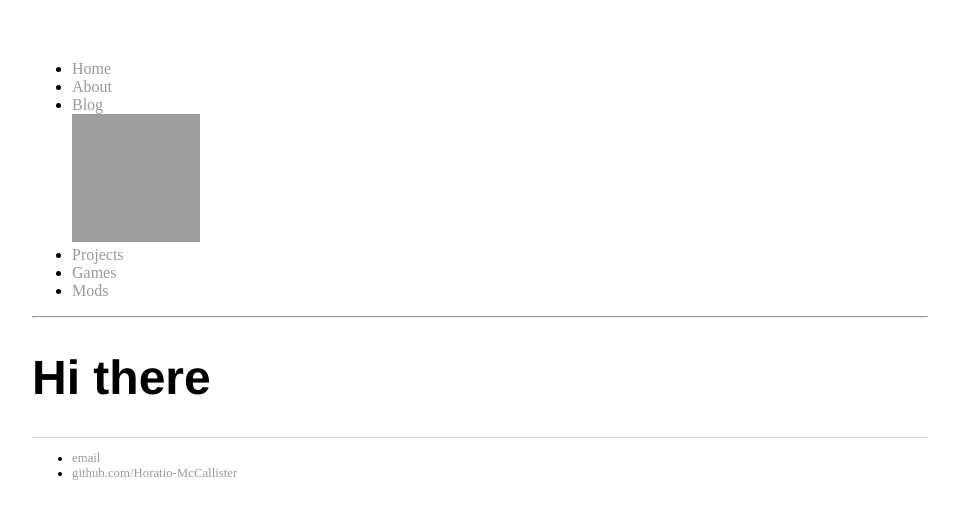
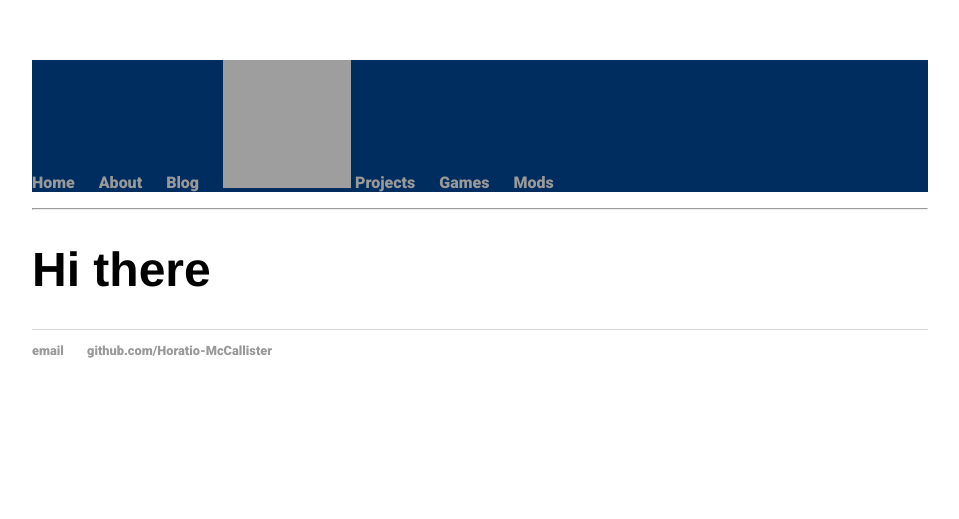
Before and after one commit to Horatio-McCallister/Horatio-McCallister.github.io, a Jekyll site: the page built from index.html, in a window 1280 px wide. Shown: the top 519 px of the page, without its empty margins (160-1119 px from the left). Built offline with Jekyll 4.4.1, drawn with Linux system fonts in a browser that asks for light colours; the list of posts is cut into pages by our own code; grey boxes are pictures that could not be loaded.

Commit message:
Changed navigation bar color

```diff
--- a/css/main.css
+++ b/css/main.css
@@ -1,6 +1,20 @@
 body {
     margin: 60px auto;
     width: 70%;
+}
+nav ul, footer ul {
+    font-family: 'Roboto', sans-serif;
+    padding: 0px;
+    list-style: none;
+    font-weight: bold;
+}
+nav ul li, footer ul li {
+    display: inline;
+    margin-right: 20px;
+}
+
+nav {
+	background-color:#002d60;
 }
 
 a {
@@ -23,12 +37,15 @@ footer {
     border-top: 1px solid #d5d5d5;
     font-size: .8em;
 }
+    font-family: 'Roboto', sans-serif;
 
 ul.posts {
     margin: 20px auto 40px;
     font-size: 1.5em;
 }
+    font-family: 'Roboto', sans-serif;
 
 ul.posts li {
     list-style: none;
 }
+    font-family: 'Roboto', sans-serif;
```
